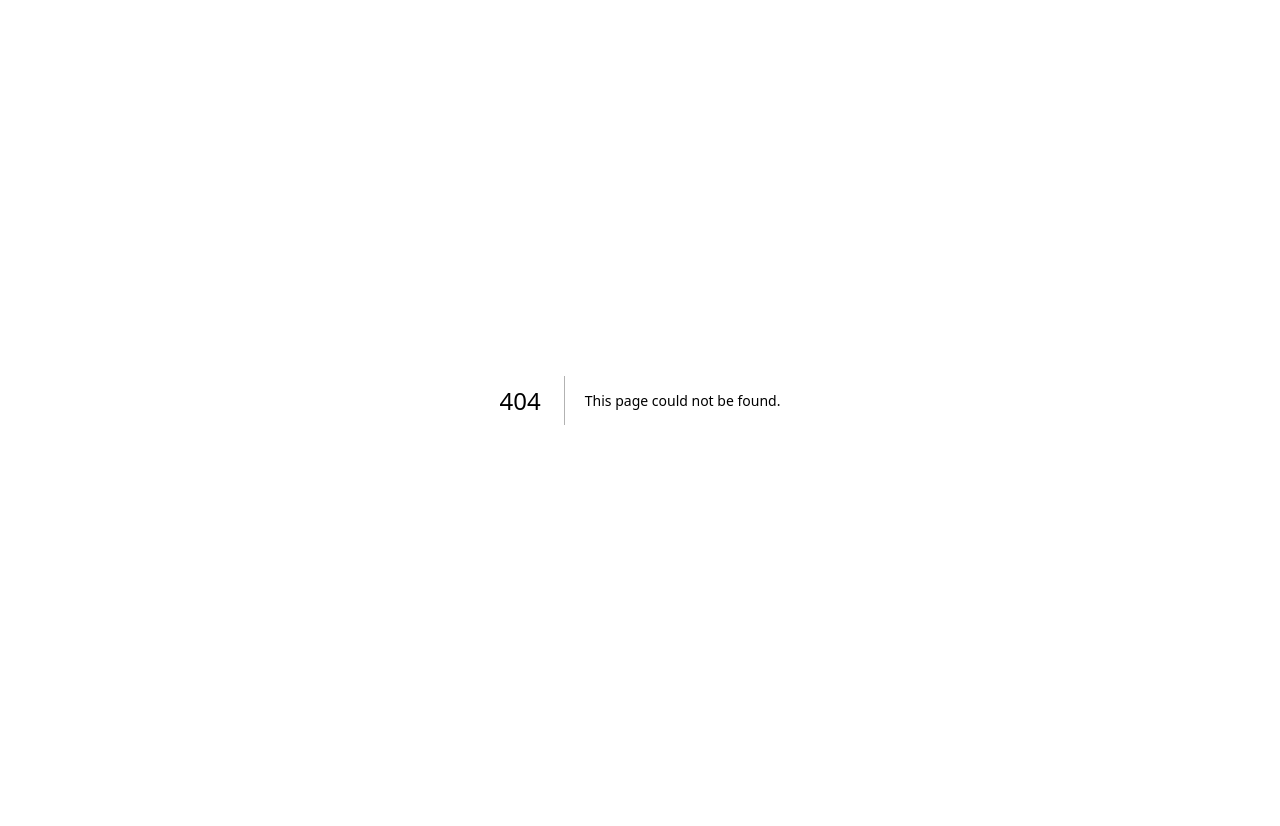
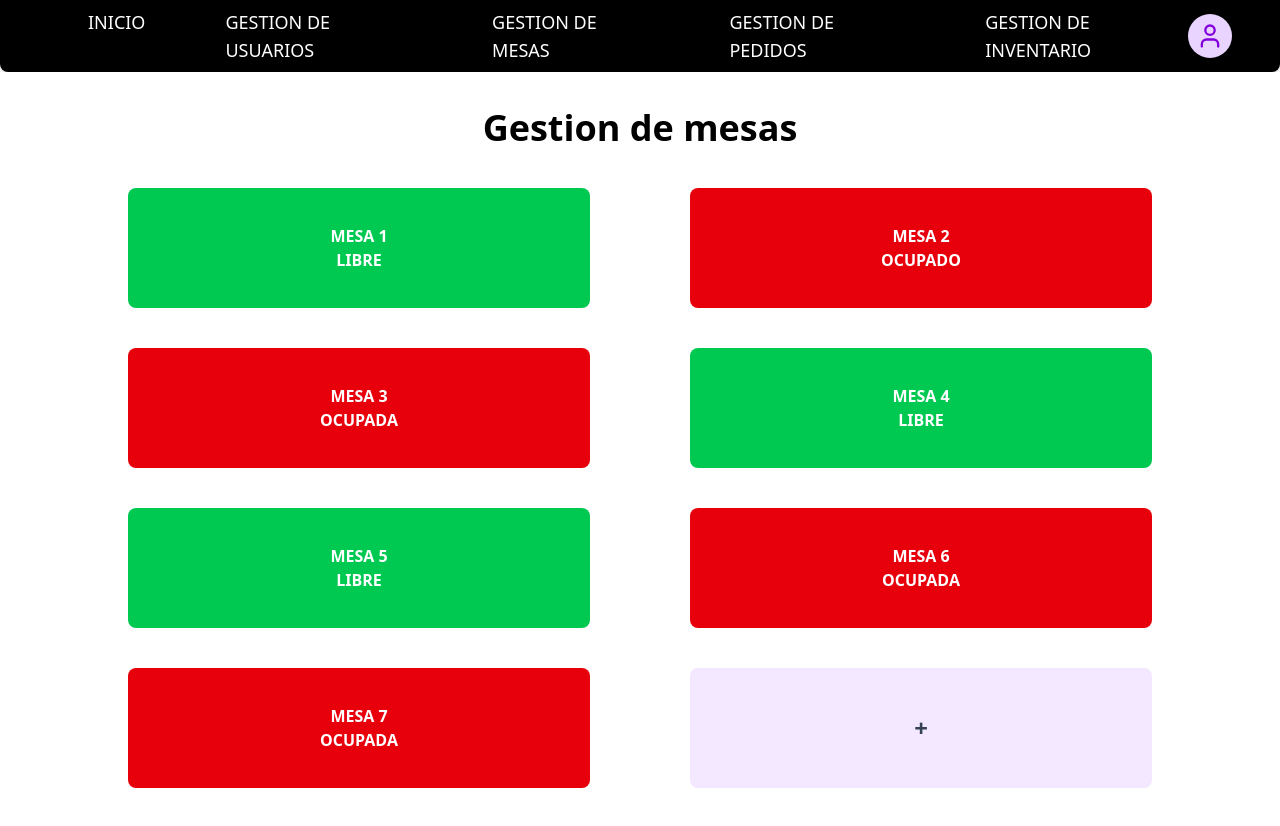
Before and after one commit to I-S-F-D-y-T-N-27-Software-Restaurante/React-Front-End, a Next.js app: page /mesas in a window 1280 px wide. Before the commit this address had no page. Shown: the top 826 px of the page. Before the commit the page ends 800 px from the top, so only its background shows below. Built offline with nearby package versions, Linux system fonts and the light colour scheme.

Commit message:
implementacion de vistas "mesas/agregarmesas" con poca funcionalidad

```diff
--- /dev/null
+++ b/app/agregarMesa/page.tsx
@@ -0,0 +1,50 @@
+import Navbar from "@/components/navbar"
+
+export default function CrearMesa() {
+  return (
+    < >
+      <Navbar />
+      <div className="flex flex-col items-center justify-center min-h-screen bg-white ">
+        <div className=" flex flex-col  items-center justify-center w-full max-w-200 gap-10 ">
+          <h1 className="text-4xl font-semibold mb-10">Crear mesa</h1>
+          <form className=" w-full max-w-200 flex flex-col gap-10">
+            <div>
+              <label className="block text-lg mb-4">Nº de mesa</label>
+              <select className="w-full h-14 px-4 border border-gray-300 rounded-lg bg-white focus:outline-none focus:ring-2 focus:ring-teal-700">
+                <option>Valor</option>
+                <option>Mesa 1</option>
+                <option>Mesa 2</option>
+                <option>Mesa 3</option>
+                <option>Mesa 4</option>
+                <option>Mesa 5</option>
+                <option>Mesa 6</option>
+              </select>
+            </div>
+            <div>
+              <label className=" block text-lg mb-4">Cantidad de personas</label>
+              <select className="w-full h-14 px-2 border border-gray-300 rounded-lg bg-white focus:outline-none focus:ring-2 focus:ring-teal-700">
+                <option>Valor</option>
+                <option>1</option>
+                <option>2</option>
+                <option>3</option>
+                <option>4</option>
+                <option>5</option>
+                <option>6</option>
+                <option>7</option>
+                <option>8</option>
+              </select>
+            </div>
+            <div className="flex justify-center mt-5">
+              <button
+                type="submit"
+                className="w-60 h-13 rounded-full text-white hover:opacity-95 bg-blue-800"
+            >
+              Crear
+              </button>
+            </div>
+          </form>
+        </div>
+      </div>
+    </>
+  )
+}
--- /dev/null
+++ b/app/mesas/page.tsx
@@ -0,0 +1,41 @@
+import Navbar from "@/components/navbar";
+import Link from 'next/link'
+
+export default function MesasPage() {
+const mesas = [
+    { id: 1, estado: "LIBRE" },
+    { id: 2, estado: "OCUPADO" },
+    { id: 3, estado: "OCUPADA" },
+    { id: 4, estado: "LIBRE" },
+    { id: 5, estado: "LIBRE" },
+    { id: 6, estado: "OCUPADA" },
+    { id: 7, estado: "OCUPADA" },
+];
+return (
+        <>
+        <Navbar />
+        <div className="min-h-screen bg-white flex flex-col items-center p-4 justify-start">
+            <h1 className="text-4xl font-semibold mt-5 mb-10">Gestion de mesas</h1>
+            <div className="grid grid-cols-2 gap-x-25 gap-10  w-full max-w-5xl">
+                {mesas.map((mesa) => (
+            <div
+                key={mesa.id}
+                className={`rounded-lg h-30 flex flex-col items-center justify-center text-white font-bold ${
+                mesa.estado === "LIBRE" ? "bg-green-500" : "bg-red-600"
+                }`}
+            >
+                <span>MESA {mesa.id}</span>
+                <span>{mesa.estado}</span>
+            </div>
+            ))}
+
+            <Link href="/agregarMesa" className=" rounded-lg h-30 flex items-center justify-center bg-purple-100 text-2xl text-gray-700 font-bold hover:bg-purple-200 transition cursor-pointer">
+            <button >
+                +
+            </button>
+            </Link>
+            </div>
+        </div>
+    </>
+    );
+}
--- a/app/page.tsx
+++ b/app/page.tsx
@@ -2,7 +2,7 @@ import Link from 'next/link'
 import Navbar from '@/components/navbar'
 
 
-export default function Home() {
+export default function Inicio() {
   return (
     <>
     <Navbar />
@@ -11,7 +11,7 @@ export default function Home() {
           <div className="grid grid-cols-1 sm:grid-cols-2 gap-x-40 gap-y-10 justify-items-center">
             <Link href="/pedidos" className="block">
               <div
-                className="w-80 h-80 rounded-md shadow-md flex items-center justify-center select-none bg-[#dcdc2a] hover:brightness-95 transition-all cursor-pointer"
+                className="w-100 h-80 rounded-md shadow-md flex items-center justify-center select-none bg-[#dcdc2a] hover:brightness-95 transition-all cursor-pointer"
                 role="button"
               >
                 <span className="text-white font-extrabold text-3xl tracking-wider uppercase">
@@ -22,7 +22,7 @@ export default function Home() {
 
             <Link href="/mesas" className="block" >
               <div
-                className=" w-80 h-80  rounded-md shadow-md flex items-center justify-center select-none bg-[#dcdc2a] hover:brightness-95 transition-all cursor-pointer"
+                className=" w-100 h-80  rounded-md shadow-md flex items-center justify-center select-none bg-[#dcdc2a] hover:brightness-95 transition-all cursor-pointer"
                 role="button"
               >
                 <span className="text-white font-extrabold text-3xl tracking-wider uppercase">
@@ -33,7 +33,7 @@ export default function Home() {
 
             <Link href="/inventario" className="block">
             <div
-              className="w-80 h-80  rounded-md shadow-md flex items-center justify-center select-none bg-[#dcdc2a] hover:brightness-95 transition-all cursor-pointer"
+              className="w-100 h-80  rounded-md shadow-md flex items-center justify-center select-none bg-[#dcdc2a] hover:brightness-95 transition-all cursor-pointer"
               role="button"
             >
               <span className="text-white font-extrabold text-3xl tracking-wider uppercase">
@@ -44,7 +44,7 @@ export default function Home() {
 
           <Link href="/usuarios" className="block">
             <div
-              className="w-80 h-80  rounded-md shadow-md flex items-center justify-center select-none bg-[#dcdc2a] hover:brightness-95 transition-all cursor-pointer"
+              className="w-100 h-80  rounded-md shadow-md flex items-center justify-center select-none bg-[#dcdc2a] hover:brightness-95 transition-all cursor-pointer"
               role="button"
             >
               <span className="text-white font-extrabold text-3xl tracking-wider uppercase">
```
